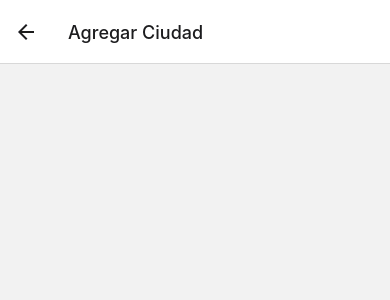
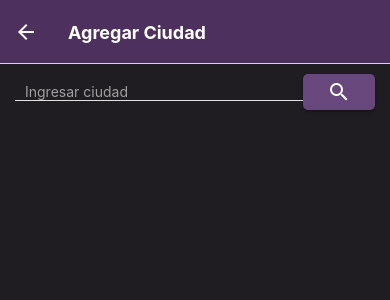
Before and after one commit to adriandesimone/AppReactNative, a React Native app: screen /Cities in a window 390 px wide. Shown: the top 300 px of the page. Built offline with nearby package versions, Linux system fonts and the light colour scheme.

Commit message:
Inicio Pantalla Busqueda de Ciudades

```diff
--- a/app/App.js
+++ b/app/App.js
@@ -1,6 +1,6 @@
 import React, {useState, useEffect} from 'react';
 import {StyleSheet, View, StatusBar, Animated} from 'react-native';
-import {NavigationContainer} from '@react-navigation/native';
+import {NavigationContainer, DefaultTheme } from '@react-navigation/native';
 import {createNativeStackNavigator} from '@react-navigation/native-stack';
 
 import ClimaLogo from './assets/weather_icon.png';
@@ -13,6 +13,14 @@ const Stack = createNativeStackNavigator();
 const App = () => {
   const [animated, setAnimated] = useState(false);
   const [fadeInThenOut] = useState(new Animated.Value(0));
+
+  const MyTheme = {
+    ...DefaultTheme,
+    colors: {
+      ...DefaultTheme.colors,
+      background: '#1f1c22'
+    },
+  };
 
   useEffect(() => {
     Animated.timing(fadeInThenOut, {
@@ -33,7 +41,7 @@ const App = () => {
       <>
         <StatusBar
           animated={true}
-          backgroundColor="#142950"
+          backgroundColor="#664479"
           barStyle="light-content"
         />
         <View style={styles.container}>
@@ -49,22 +57,49 @@ const App = () => {
     );
   } else {
     return (
-      <NavigationContainer>
+      <NavigationContainer theme={MyTheme}>
         <Stack.Navigator>
           <Stack.Screen
             name="Home"
             component={Home}
-            options={{ title: 'Mis Ciudades' }}
+            options={{
+              title: 'Mis Ciudades',
+              headerStyle: {
+                backgroundColor: '#4d305e',
+              },
+              headerTintColor: '#fff',
+              headerTitleStyle: {
+                fontWeight: 'bold',
+              },
+            }}
           />
           <Stack.Screen
             name="Cities"
             component={Cities}
-            options={{ title: 'Agregar Ciudad' }}
+            options={{
+              title: 'Agregar Ciudad',
+              headerStyle: {
+                backgroundColor: '#4d305e',
+              },
+              headerTintColor: '#fff',
+              headerTitleStyle: {
+                fontWeight: 'bold',
+              },
+            }}
           />
           <Stack.Screen
             name="Weather"
             component={Weather}
-            options={{ title: 'Pronóstico' }}
+            options={{
+              title: 'Pronóstico',
+              headerStyle: {
+                backgroundColor: '#4d305e',
+              },
+              headerTintColor: '#fff',
+              headerTitleStyle: {
+                fontWeight: 'bold',
+              },
+            }}
           />
         </Stack.Navigator>
       </NavigationContainer>
@@ -76,7 +111,7 @@ const styles = StyleSheet.create({
   container: {
     flex: 1,
     alignItems: 'center',
-    backgroundColor: '#142950',
+    backgroundColor: '#1f1c22',
     justifyContent: 'space-between',
   },
   image: {
--- a/app/screens/Cities/Cities.js
+++ b/app/screens/Cities/Cities.js
@@ -1,7 +1,70 @@
 import React from 'react';
+import {StyleSheet, ScrollView, Text, TextInput, TouchableOpacity, View} from 'react-native';
+import Icon from 'react-native-vector-icons/dist/MaterialCommunityIcons'
 
-const Cities = () => {
-    return <></>;
+const Cities = ({ navigation }) => {
+    return <>
+    <View style={styles.container}>
+        <ScrollView style={styles.scroll}>
+            <View style={styles.form_group}>
+                <TextInput
+                    style={styles.form_input}
+                    placeholderTextColor="#a0a0a0"
+                    placeholder="Ingresar ciudad"
+                />
+                <TouchableOpacity
+                    activeOpacity={0.5}
+                    style={styles.btn}
+                    onPress={() => navigation.navigate('Weather')}
+                >
+                    <Icon name="magnify" size={24} color="#fff" />
+                </TouchableOpacity>
+            </View>
+        </ScrollView>
+    </View>
+    </>;
 }
 
+const styles = StyleSheet.create({
+    container:{
+        flex:1,
+        backgroundColor:'#1f1c22',
+    },
+    scroll:{
+        paddingHorizontal:15,
+    },
+    form_group:{
+        flexDirection:'row',
+        marginBottom:30,
+        marginTop:10,
+        alignItems:'center',
+    },
+    form_input:{
+        borderBottomColor:'#e3e3e3',
+        borderBottomWidth:1,
+        paddingHorizontal:10,
+        width:'80%',
+    },
+    btn:{
+        flex:1,
+        display:'flex',
+        backgroundColor:'#68477c',
+        justifyContent:'center',
+        alignItems:'center',
+        height:36,
+        borderRadius:5,
+        shadowColor:'#000',
+        shadowOffset:{
+            width:0,
+            height:2,
+        },
+        shadowOpacity:0.25,
+        shadowRadius:3.84,
+        elevation:5
+    },
+    text:{
+        color:'#fff',
+    },
+});
+
 export default Cities;
--- a/app/screens/Home/Home.js
+++ b/app/screens/Home/Home.js
@@ -1,14 +1,9 @@
 import React from 'react';
-import {TouchableOpacity, StatusBar, StyleSheet, Text, View} from 'react-native';
+import {TouchableOpacity, StyleSheet, View} from 'react-native';
 import Icon from 'react-native-vector-icons/dist/MaterialCommunityIcons'
 
 const Home = ({ navigation }) => {
     return <>
-        <StatusBar
-          animated={true}
-          backgroundColor="#142950"
-          barStyle="light-content"
-        />
         <View style={styles.container}>
             <TouchableOpacity activeOpacity={0.5} style={styles.btn} onPress={() => navigation.navigate('Cities')}>
                 <Icon name="plus" size={36} color="#fff" />
@@ -20,11 +15,12 @@ const Home = ({ navigation }) => {
 const styles = StyleSheet.create({
     container:{
         flex:1,
+        backgroundColor:'#1f1c22',
     },
     btn:{
         display:'flex',
         position:'absolute',
-        backgroundColor:'#142950',
+        backgroundColor:'#68477c',
         justifyContent:'center',
         alignItems:'center',
         width:48,
```
